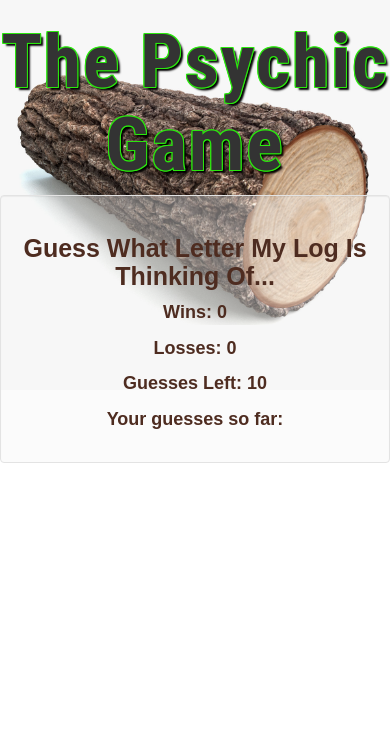
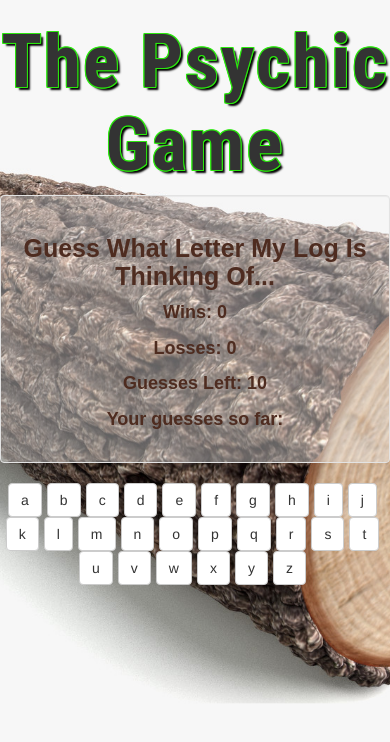
Before and after one commit to scdoran/week-3-hangman, a PHP site: page / in a window 390 px wide. Shown: the top 742 px of the page. Run offline with PHP 8.4, Linux system fonts and the light colour scheme.

Commit message:
Changed the site so that it best fits for mobile users. Now there are button commands instead of keyboard strokes.

```diff
--- a/assets/css/style.css
+++ b/assets/css/style.css
@@ -1,8 +1,11 @@
 body {
      margin: 0;
-     background: url("../images/log.jpg");
-     background-size: 100%;
-     background-repeat:no-repeat;
+     background: url("../images/log.jpg") center center fixed;
+    background-repeat: no-repeat;
+     background-size: cover;
+     -webkit-background-size: cover;
+     -moz-background-size: cover;
+     -o-background-size: cover;
 }
 
 h1 {
@@ -36,6 +39,14 @@ p, span {
     background-color: rgba(245, 245, 245, 0.4)
 }
 
+.letters {
+    margin-right: 5px;
+}
+
+.letters:hover {
+    text-shadow: 1px 1px 0 #2be70e, -1px -1px 0 #2be70e, 1px -1px 0 #2be70e, -1px 1px 0 #2be70e, 0px 1px 0 #2be70e, 1px 0px 0 #2be70e, 0px -1px 0 #2be70e, -1px 0px 0 #2be70e, 3px 3px 2px #000000;    text-shadow: 1px 1px 0 #2be70e, -1px -1px 0 #2be70e, 1px -1px 0 #2be70e, -1px 1px 0 #2be70e, 0px 1px 0 #2be70e, 1px 0px 0 #2be70e, 0px -1px 0 #2be70e, -1px 0px 0 #2be70e, 3px 3px 2px #000000;
+}
+
 img {
 	width: 100%;
 }
--- a/index.html
+++ b/index.html
@@ -2,6 +2,7 @@
 <html>
 	<head>
 		<title>Psychic Game</title>
+	<meta name="viewport" content="width=device-width, initial-scale=1, maximum-scale=1">
 		<link rel="stylesheet" href="https://maxcdn.bootstrapcdn.com/bootstrap/3.3.7/css/bootstrap.min.css" integrity="sha384-BVYiiSIFeK1dGmJRAkycuHAHRg32OmUcww7on3RYdg4Va+PmSTsz/K68vbdEjh4u" crossorigin="anonymous">
 		<link rel="stylesheet" type="text/css" href="assets/css/style.css">
 	</head>
@@ -16,6 +17,7 @@
 				<p>Guesses Left: <span id="guesses-left">10</span></p>
 				<p>Your guesses so far: <span id="guesses"></span></p>
 			</div>
+			<div id="letters"></div>
 		</div>
 	</body>
 </html>
```
Also changed, not shown: assets/javascript/game.js (+26 -8 lines), 2 other files.
